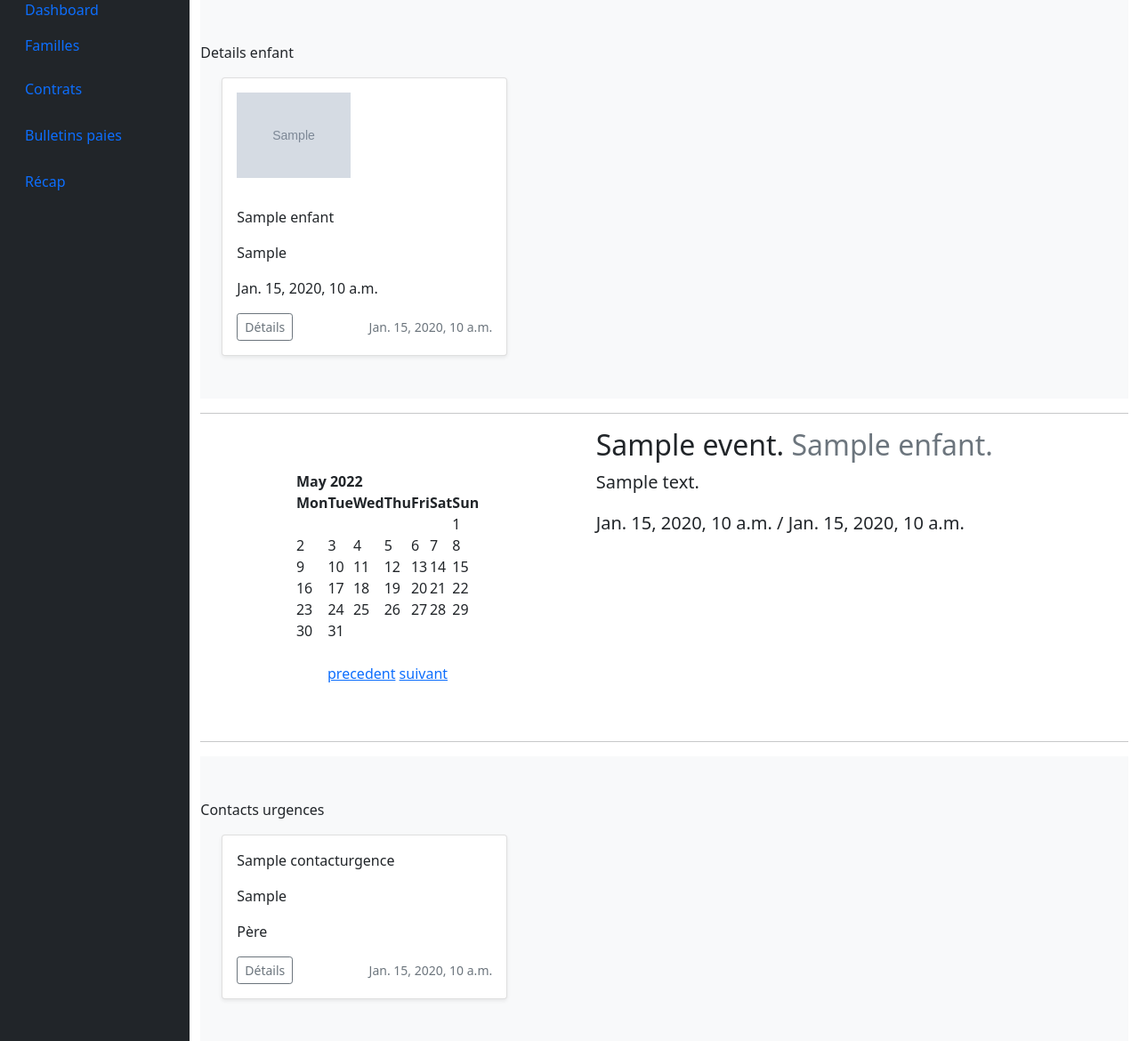
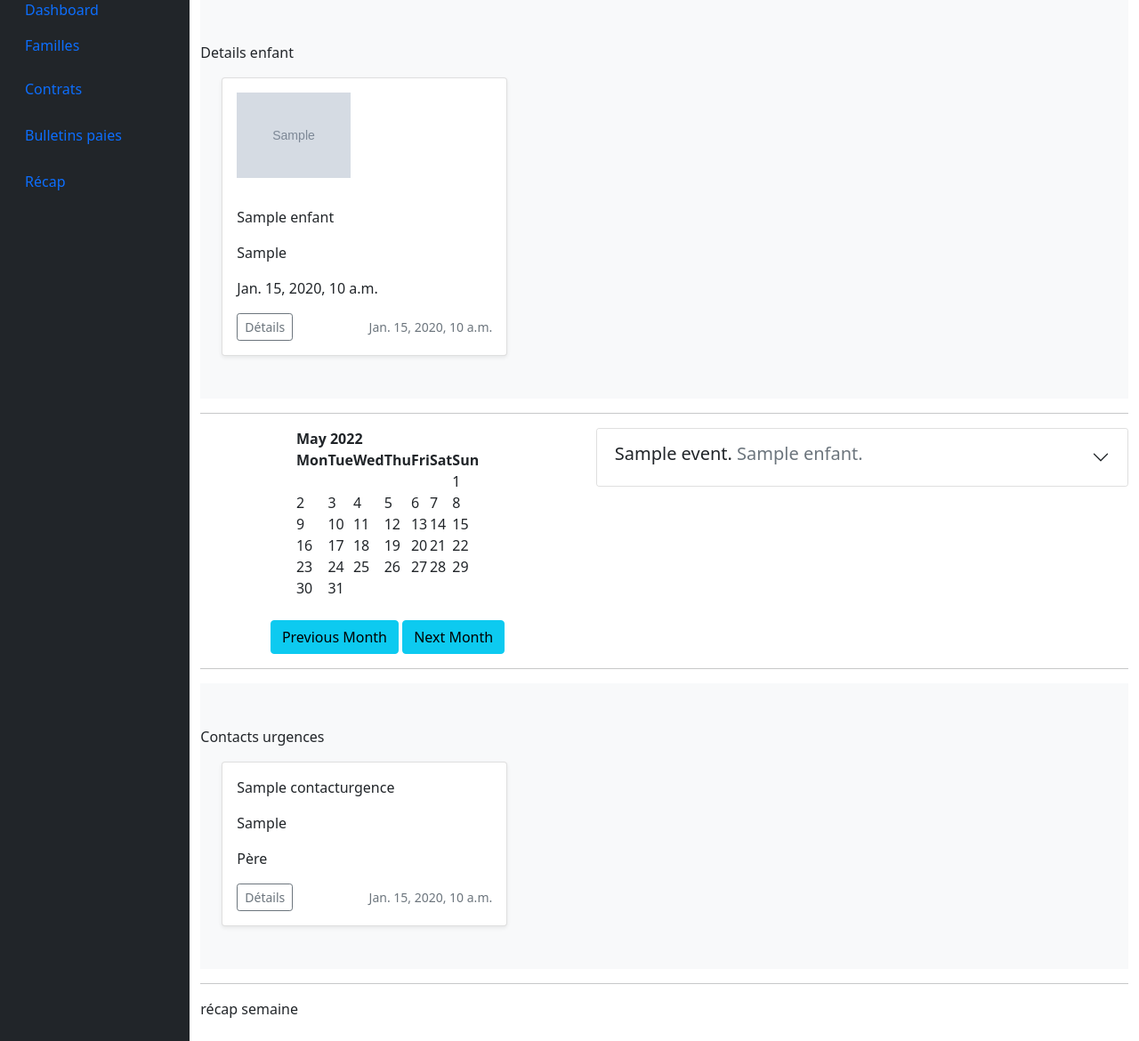
Before and after one commit to quentin8469/assmat_v2, a Django app: page /dashboard/1/child_details/ in a window 1280 px wide. Shown: the part 73-1243 px from the top of the page at 89% size. Run offline with Django 4.2, Linux system fonts and the light colour scheme; tables that the repository leaves empty hold one stand-in row (values such as "Sample post"); grey boxes marked "Sample" are stand-in pictures.

Commit message:
WIP template details

```diff
--- a/family/templates/base/base.html
+++ b/family/templates/base/base.html
@@ -9,7 +9,7 @@
 
         <!-- Bootstrap CSS -->
         <link href="https://cdn.jsdelivr.net/npm/bootstrap@5.1.3/dist/css/bootstrap.min.css" rel="stylesheet" integrity="sha384-1BmE4kWBq78iYhFldvKuhfTAU6auU8tT94WrHftjDbrCEXSU1oBoqyl2QvZ6jIW3" crossorigin="anonymous">
-        <link rel="stylesheet" href="{% static 'css/style.css' %}">
+
         <title>Super_AssMat_V2</title>
 
 
@@ -104,7 +104,7 @@
         </footer>
 
         <script src="https://cdn.jsdelivr.net/npm/bootstrap@5.1.3/dist/js/bootstrap.bundle.min.js" integrity="sha384-ka7Sk0Gln4gmtz2MlQnikT1wXgYsOg+OMhuP+IlRH9sENBO0LRn5q+8nbTov4+1p" crossorigin="anonymous"></script>
-        <script src="{% static 'javascript/carousel.js' %}" type="text/javascript"></script>
+
     </body>
 
 </html>
--- a/family/templates/family/child_details.html
+++ b/family/templates/family/child_details.html
@@ -24,31 +24,41 @@
                     </div>
                 </div>
             </div>
-
         </div>
     </div>
 </div>
+
 <hr>
-<div>
+
+
 <div class="row featurette">
     <div class="col-md-7 order-md-2">
         {% for event in events %}
-        <h2 class="featurette-heading">{{ event.title }}. <span class="text-muted">{{ event.child.nom }}.</span></h2>
-        <p class="lead">{{ event.description }}</p>
-        <p class="lead">{{ event.start_time }} / {{ event.end_time }}</p>
+        <div class="accordion-item">
+            <h2 class="accordion-header" id="flush-headingOne">
+                <button class="accordion-button collapsed" type="button" data-bs-toggle="collapse" data-bs-target="#flush-collapse{{ forloop.counter }}" aria-expanded="false" aria-controls="flush-collapseOne">
+                    <h5 class="featurette-heading">{{ event.title }}. <span class="text-muted">{{ event.child.nom }}.</span></h5>
+                </button>
+            </h2>
+            <div id="flush-collapse{{ forloop.counter }}" class="accordion-collapse collapse" aria-labelledby="flush-headingOne" data-bs-parent="#accordionFlushExample">
+                <div class="accordion-body">{{ event.description }} </div>
+                <p class="lead">{{ event.start_time }} / {{ event.end_time }}</p>
+            </div>
+        </div>
         {% endfor %}
     </div>
     <div class="col-md-5 order-md-1">
-        <center class="w-100 p-5">
+        <center class="h-100">
             {{ calendrier|safe }}
             </br>
-            <a href=""> precedent</a>
-            <a href=""> suivant</a>
+            <a class="btn btn-info left" href=""> Previous Month </a>
+	        <a class="btn btn-info right" href=""> Next Month </a>
         </center>
     </div>
 </div>
-</div>
+
 <hr>
+
 <div class="album py-5 bg-light">
     <p> Contacts urgences</p>
     <div class="container">
```
Also changed, not shown: family/templates/family/home.html (+12 -4 lines).
